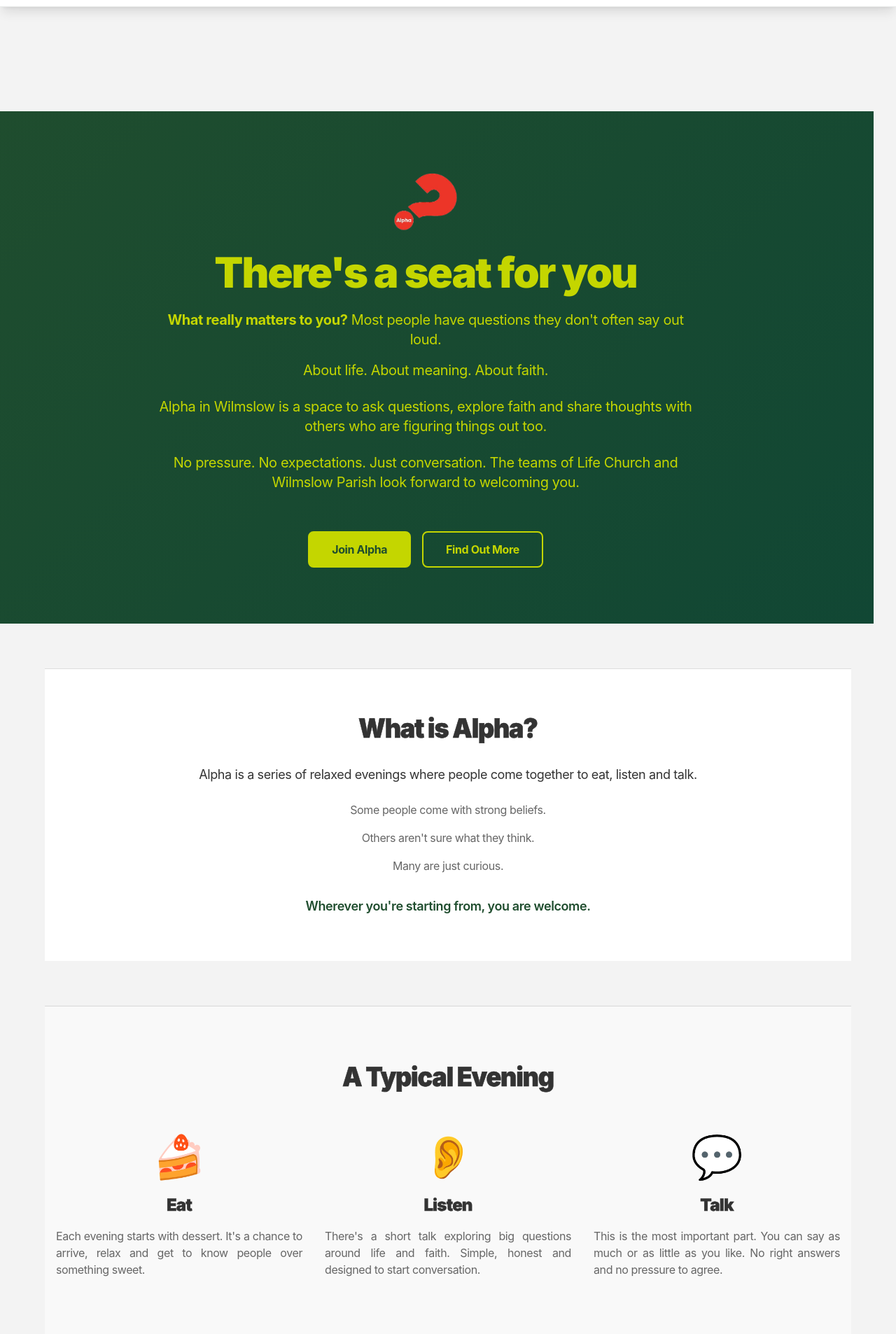
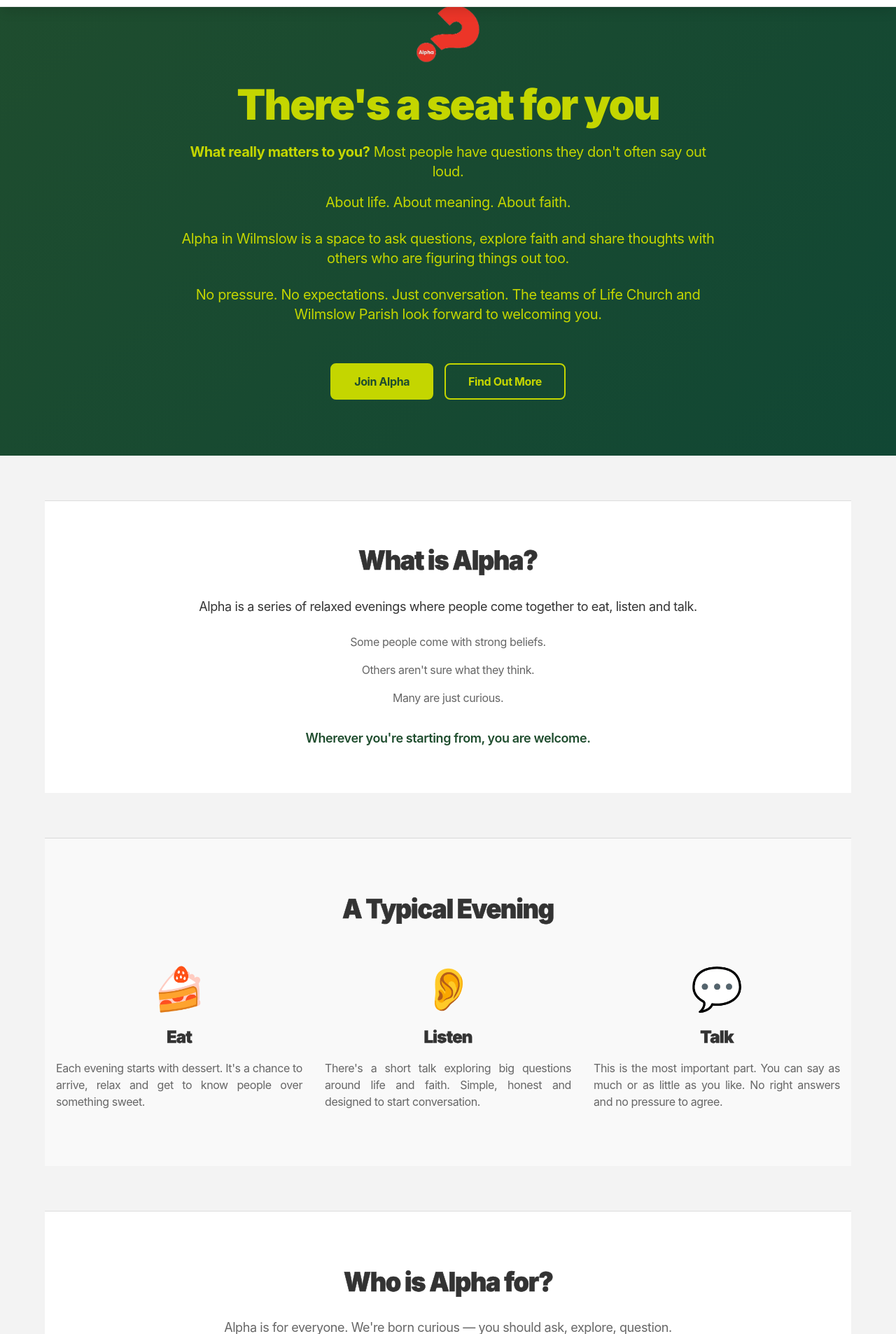
Before and after one commit to TopG85/vinelifewilmslow, a Django app: template core/templates/core/alpha_course_page.html in a window 1280 px wide. Shown: the part 81-1987 px from the top of the page at 70% size. Run offline with Django 5.2, Linux system fonts and the light colour scheme; the template is opened without the code that fills it, so the values that code supplies are empty; some libraries are stand-ins or nearby versions.

Commit message:
Remove white space between navbar and hero section - add negative margin-top and pt-0 to main

```diff
--- a/core/templates/core/alpha_course_page.html
+++ b/core/templates/core/alpha_course_page.html
@@ -2,9 +2,9 @@
 {% load static %}
 
 {% block content %}
-<main class="flex flex-col items-center mt-0">
+<main class="flex flex-col items-center mt-0 pt-0">
     <!-- Hero Section -->
-    <section class="py-20" style="width: 100vw; margin-left: calc(-50vw + 50%); background: linear-gradient(135deg, #1F4D2E 0%, #114734 100%); color: #C4D600;">
+    <section class="py-20" style="width: 100vw; margin-left: calc(50% - 50vw); margin-right: calc(50% - 50vw); margin-top: -120px; background: linear-gradient(135deg, #1F4D2E 0%, #114734 100%); color: #C4D600;">
         <div class="flex flex-col items-center justify-center text-center w-full max-w-6xl mx-auto px-4">
             <img src="{% static 'images/alphalogo.webp' %}" alt="Alpha Logo"
                 class="w-24 h-24 object-contain mb-6" width="120" height="120">
```
